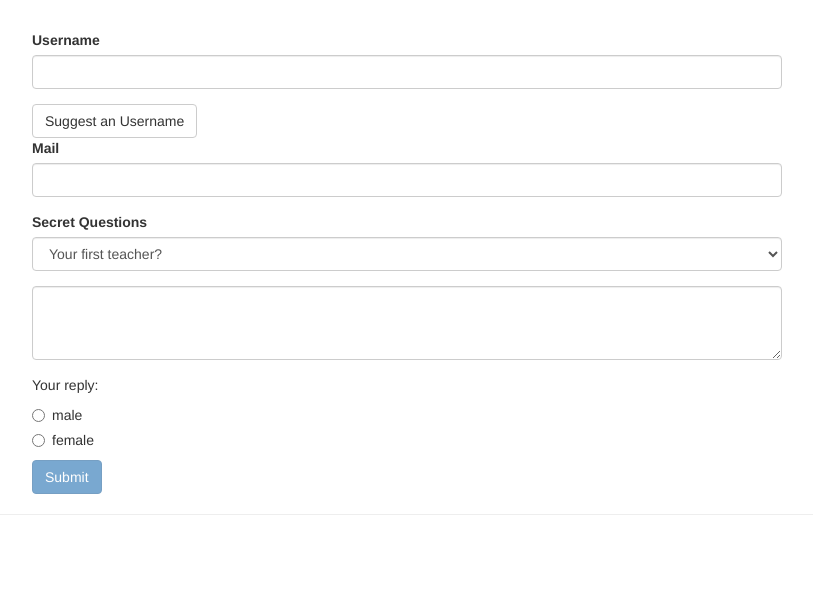
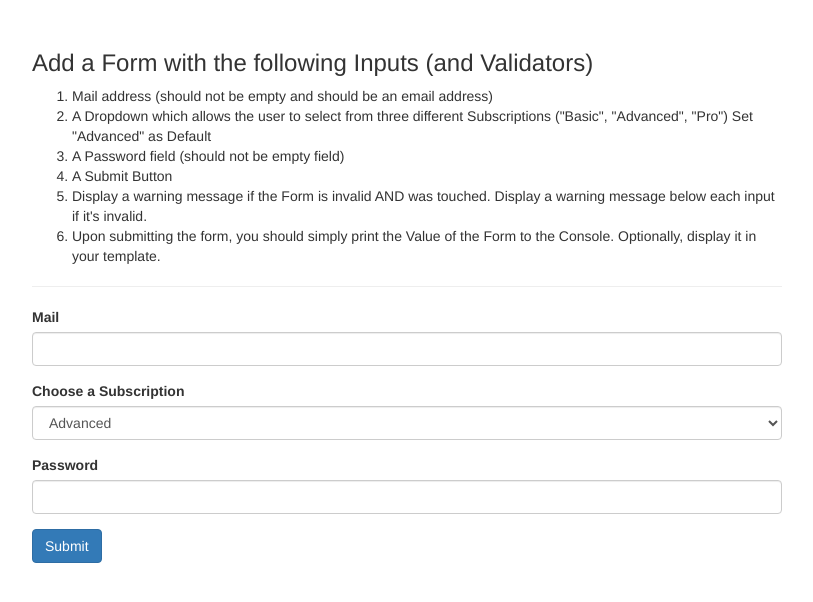
Before and after one commit to renantee/Angular, an Angular app in the folder my-first-app/: page / in a window 1280 px wide. Shown: the top 602 px of the page, without its empty margins (233-1046 px from the left). Built offline with nearby package versions, Linux system fonts and the light colour scheme.

Commit message:
Assignment 6: Practicing template-driven forms

```diff
--- a/my-first-app/src/app/app.component.html
+++ b/my-first-app/src/app/app.component.html
@@ -1,86 +1,60 @@
 <div class="container">
   <div class="row">
     <div class="col-xs-12 col-sm-10 col-md-8 col-sm-offset-1 col-md-offset-2">
-      <form (ngSubmit)="onSubmit()" #f="ngForm">
-        <div
-          id="user-data"
-          ngModelGroup="userData"
-          #userData="ngModelGroup">
-          <div class="form-group">
-            <label for="username">Username</label>
-            <input
-              type="text"
-              id="username"
-              class="form-control"
-              ngModel
-              name="username"
-              required>
-          </div>
-          <button
-            class="btn btn-default"
-            type="button"
-            (click)="suggestUserName()">Suggest an Username</button>
+       <h3>Add a Form with the following Inputs (and Validators)</h3>
+       <ol>
+         <li>Mail address (should not be empty and should be an email address)</li>
+         <li>A Dropdown which allows the user to select from three different Subscriptions ("Basic", "Advanced", "Pro")
+          Set "Advanced" as Default</li>
+         <li>A Password field (should not be empty field)</li>
+         <li>A Submit Button</li>
+         <li>Display a warning message if the Form is invalid AND was touched. Display a warning message below each input if it's invalid.</li>
+         <li>Upon submitting the form, you should simply print the Value of the Form to the Console.
+       Optionally, display it in your template.</li>
+       </ol>
+       <hr />
+
+      <form #signupForm="ngForm" (ngSubmit)="onSubmit()">
         <div class="form-group">
           <label for="email">Mail</label>
           <input
             type="email"
             id="email"
-              class="form-control"
             ngModel
             name="email"
             required
             email
+            class="form-control"
             #email="ngModel">
           <span class="help-block" *ngIf="!email.valid && email.touched">Please enter a valid email!</span>
         </div>
-        </div>
-        <p *ngIf="!userData.valid && userData.touched">User Data is invalid!</p>
         <div class="form-group">
-          <label for="secret">Secret Questions</label>
+          <label for="subscription">Choose a Subscription</label>
           <select
-            id="secret"
-            class="form-control"
-            [ngModel]="defaultQuestion"
-            name="secret">
-            <option value="pet">Your first Pet?</option>
-            <option value="teacher">Your first teacher?</option>
+            name="subscription"
+            id="subscription"
+            [ngModel]="selectedSubscription"
+            class="form-control">
+            <option
+              *ngFor="let subscription of subscriptions"
+              [value]="subscription">{{ subscription }}</option>
           </select>
         </div>
         <div class="form-group">
-          <textarea
-            name="questionAnswer"
-            rows="3"
+          <label for="password">Password</label>
+          <input
+            type="password"
+            id="password"
+            name="password"
+            ngModel
+            required
             class="form-control"
-            [(ngModel)]="answer"></textarea>
+            #password="ngModel">
+          <span class="help-block" *ngIf="!password.valid && password.touched">Please enter a valid password!</span>
         </div>
-        <p>Your reply: {{ answer }}</p>
-        <div class="radio" *ngFor="let gender of genders">
-          <label>
-            <input
-              type="radio"
-              name="gender"
-              ngModel
-              [value]="gender"
-              required>
-            {{ gender }}
-          </label>
-        </div>
-        <button
-          class="btn btn-primary"
-          type="submit"
-          [disabled]="!f.valid">Submit</button>
+        <p *ngIf="!signupForm.valid && signupForm.touched">The form is invalid!</p>
+        <button class="btn btn-primary" type="submit">Submit</button>
       </form>
     </div>
   </div>
-  <hr>
-  <div class="row" *ngIf="submitted">
-    <div class="col-xs-12">
-      <h3>Your Data</h3>
-      <p>Username: {{ user.username }}</p>
-      <p>Mail: {{ user.email }}</p>
-      <p>Secret Question: Your first {{ user.secretQuestion }}</p>
-      <p>Answer: {{ user.answer }}</p>
-      <p>Gender: {{ user.gender }}</p>
 </div>
-  </div>
-</div>
--- a/my-first-app/src/app/app.component.ts
+++ b/my-first-app/src/app/app.component.ts
@@ -7,49 +7,10 @@ import { NgForm } from '@angular/forms';
   styleUrls: ['./app.component.css']
 })
 export class AppComponent {
-  @ViewChild('f', { static: false }) signupForm: NgForm;
-  defaultQuestion = 'teacher';
-  answer = '';
-  genders = ['male', 'female'];
-  user = {
-    username: '',
-    email: '',
-    secretQuestion: '',
-    answer: '',
-    gender: ''
-  };
-  submitted = false;
-
-  suggestUserName() {
-    const suggestedName = 'Superuser';
-    // this.signupForm.setValue({
-    //   userData: {
-    //     username: suggestedName,
-    //     email: ''
-    //   },
-    //   secret: 'pet',
-    //   questionAnswer: '',
-    //   gender: 'male'
-    // });
-    this.signupForm.form.patchValue({
-      userData: {
-        username: suggestedName
-      }
-    });
-  }
-
-  // onSubmit(form: NgForm) {
-  //   console.log(form);
-  // }
-
+  subscriptions = ['Basic', 'Advanced', 'Pro'];
+  selectedSubscription = 'Advanced';
+  @ViewChild('signupForm', { static: false }) sgnForm: NgForm;
   onSubmit() {
-    this.submitted = true;
-    this.user.username = this.signupForm.value.userData.username;
-    this.user.email = this.signupForm.value.userData.email;
-    this.user.secretQuestion = this.signupForm.value.secret;
-    this.user.answer = this.signupForm.value.questionAnswer;
-    this.user.gender = this.signupForm.value.gender;
-
-    this.signupForm.reset();
+    console.log(this.sgnForm.value);
   }
 }
```
Lines whose indentation alone changed are shown as unchanged.
